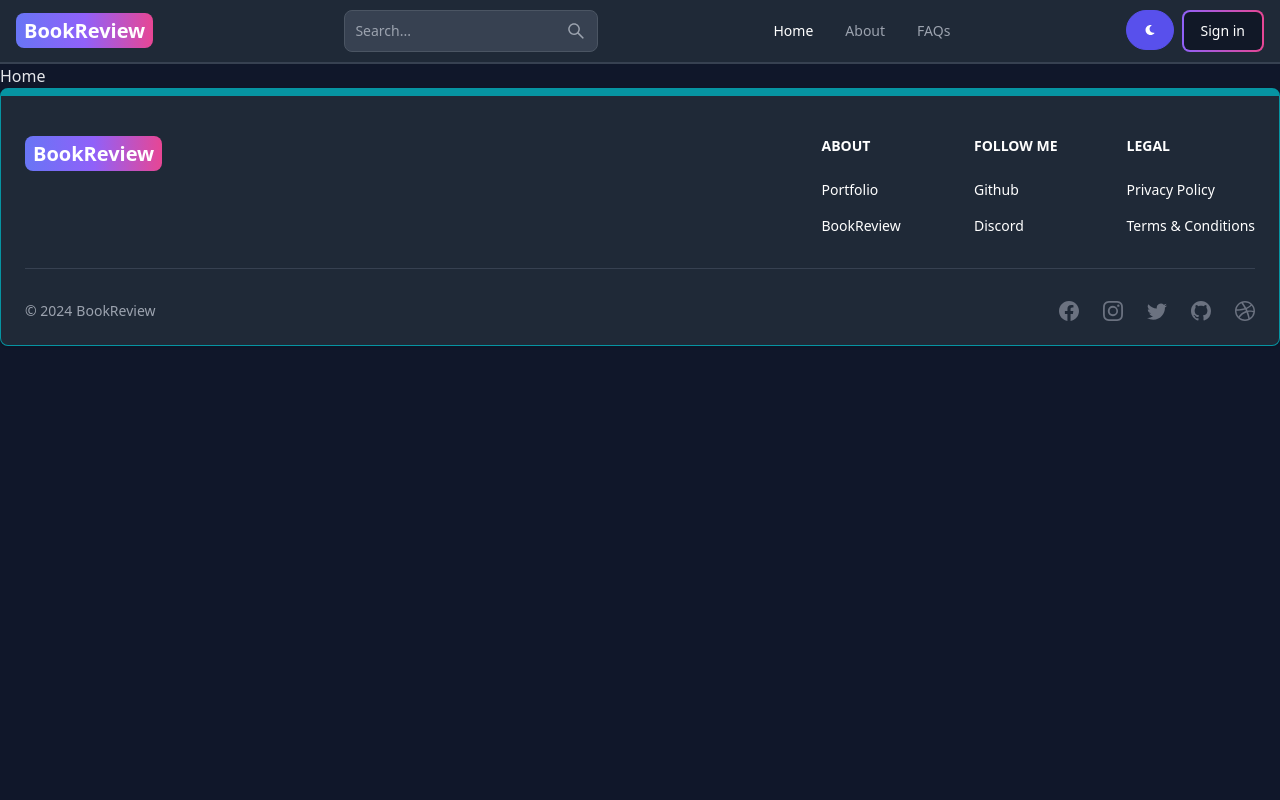
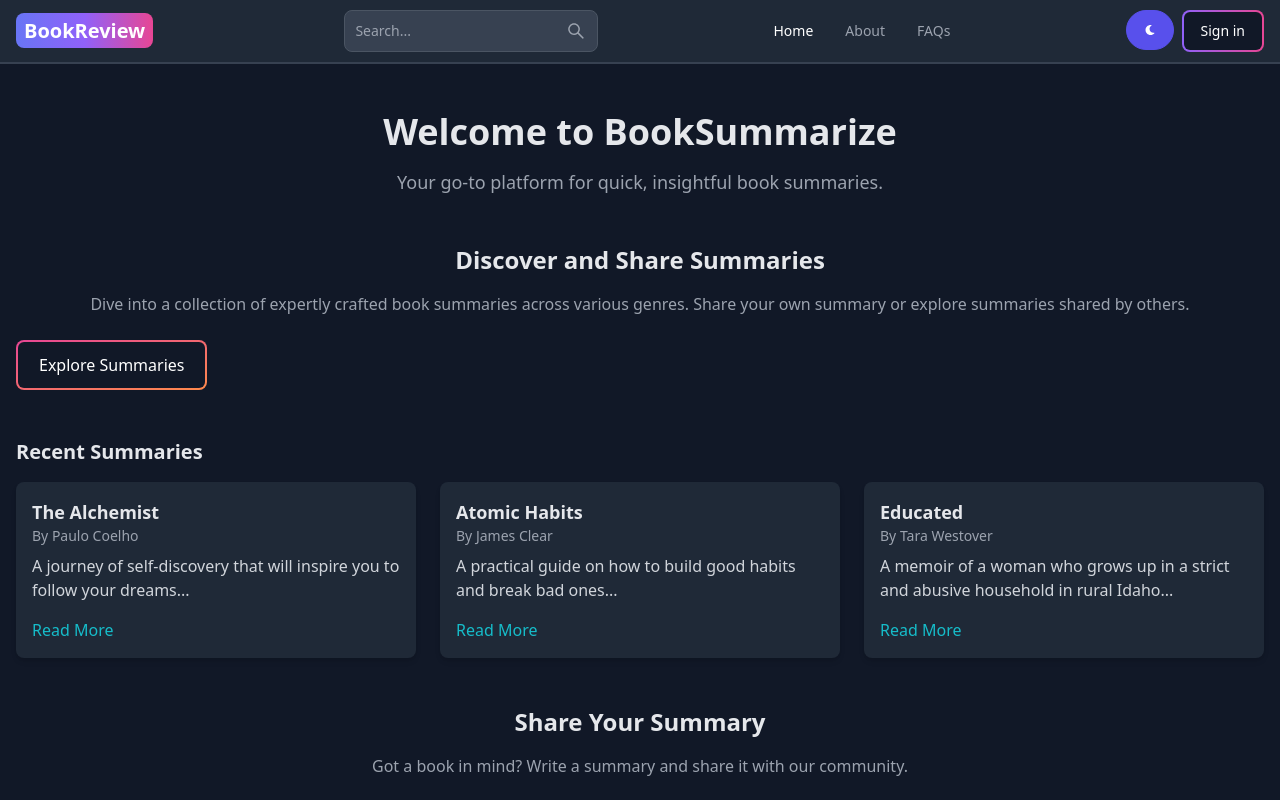
Before and after one commit to rikhiltaneja/S53_JasonWilliam_Capstone_BookReview, a React (Vite) app in the folder client/: page / in a window 1280 px wide. Shown: the top 800 px of the page. Built offline with nearby package versions, Linux system fonts and the light colour scheme.

Commit message:
homepage created

```diff
--- a/client/src/pages/Home.jsx
+++ b/client/src/pages/Home.jsx
@@ -1,9 +1,101 @@
-import React from 'react'
+import React from "react";
+import { Link } from "react-router-dom";
+import { Button } from "flowbite-react";
 
 function Home() {
   return (
-    <div>Home</div>
-  )
+    <div className="home-container p-4 bg-gray-100 dark:bg-gray-900 text-gray-800 dark:text-gray-200 transition-colors duration-500 min-h-screen">
+      {/* Header Section */}
+      <header className="text-center my-8">
+        <h1 className="text-4xl font-bold mb-4">Welcome to BookSummarize</h1>
+        <p className="text-lg text-gray-600 dark:text-gray-400">
+          Your go-to platform for quick, insightful book summaries.
+        </p>
+      </header>
+
+      {/* Intro Section */}
+      <section className="intro-section my-12 text-center">
+        <h2 className="text-2xl font-semibold mb-4">
+          Discover and Share Summaries
+        </h2>
+        <p className="text-md text-gray-500 dark:text-gray-400 mb-6">
+          Dive into a collection of expertly crafted book summaries across
+          various genres. Share your own summary or explore summaries shared by
+          others.
+        </p>
+        <Button gradientDuoTone="pinkToOrange" size="lg" outline>
+          <Link to="/explore-summaries">Explore Summaries</Link>
+        </Button>
+      </section>
+
+      {/* Recent Summaries Section */}
+      <section className="recent-summaries my-12">
+        <h2 className="text-xl font-semibold mb-4">Recent Summaries</h2>
+        <div className="grid grid-cols-1 md:grid-cols-3 gap-6">
+          {/* Sample summary cards. Replace with dynamic data in production */}
+          <div className="summary-card p-4 shadow-md bg-white dark:bg-gray-800 rounded-lg">
+            <h3 className="text-lg font-bold">The Alchemist</h3>
+            <p className="text-sm text-gray-500 dark:text-gray-400">
+              By Paulo Coelho
+            </p>
+            <p className="mt-2 text-gray-700 dark:text-gray-300">
+              A journey of self-discovery that will inspire you to follow your
+              dreams...
+            </p>
+            <Link
+              to="/summary/the-alchemist"
+              className="text-teal-500 dark:text-teal-400 mt-4 block"
+            >
+              Read More
+            </Link>
+          </div>
+          <div className="summary-card p-4 shadow-md bg-white dark:bg-gray-800 rounded-lg">
+            <h3 className="text-lg font-bold">Atomic Habits</h3>
+            <p className="text-sm text-gray-500 dark:text-gray-400">
+              By James Clear
+            </p>
+            <p className="mt-2 text-gray-700 dark:text-gray-300">
+              A practical guide on how to build good habits and break bad
+              ones...
+            </p>
+            <Link
+              to="/summary/atomic-habits"
+              className="text-teal-500 dark:text-teal-400 mt-4 block"
+            >
+              Read More
+            </Link>
+          </div>
+          <div className="summary-card p-4 shadow-md bg-white dark:bg-gray-800 rounded-lg">
+            <h3 className="text-lg font-bold">Educated</h3>
+            <p className="text-sm text-gray-500 dark:text-gray-400">
+              By Tara Westover
+            </p>
+            <p className="mt-2 text-gray-700 dark:text-gray-300">
+              A memoir of a woman who grows up in a strict and abusive household
+              in rural Idaho...
+            </p>
+            <Link
+              to="/summary/educated"
+              className="text-teal-500 dark:text-teal-400 mt-4 block"
+            >
+              Read More
+            </Link>
+          </div>
+        </div>
+      </section>
+
+      {/* Call to Action Section */}
+      <section className="cta-section text-center my-12">
+        <h2 className="text-2xl font-semibold mb-4">Share Your Summary</h2>
+        <p className="text-md text-gray-500 dark:text-gray-400 mb-6">
+          Got a book in mind? Write a summary and share it with our community.
+        </p>
+        <Button gradientDuoTone="cyanToBlue" size="lg" outline>
+          <Link to="/create-summary">Create Summary</Link>
+        </Button>
+      </section>
+    </div>
+  );
 }
 
-export default Home
+export default Home;
```
